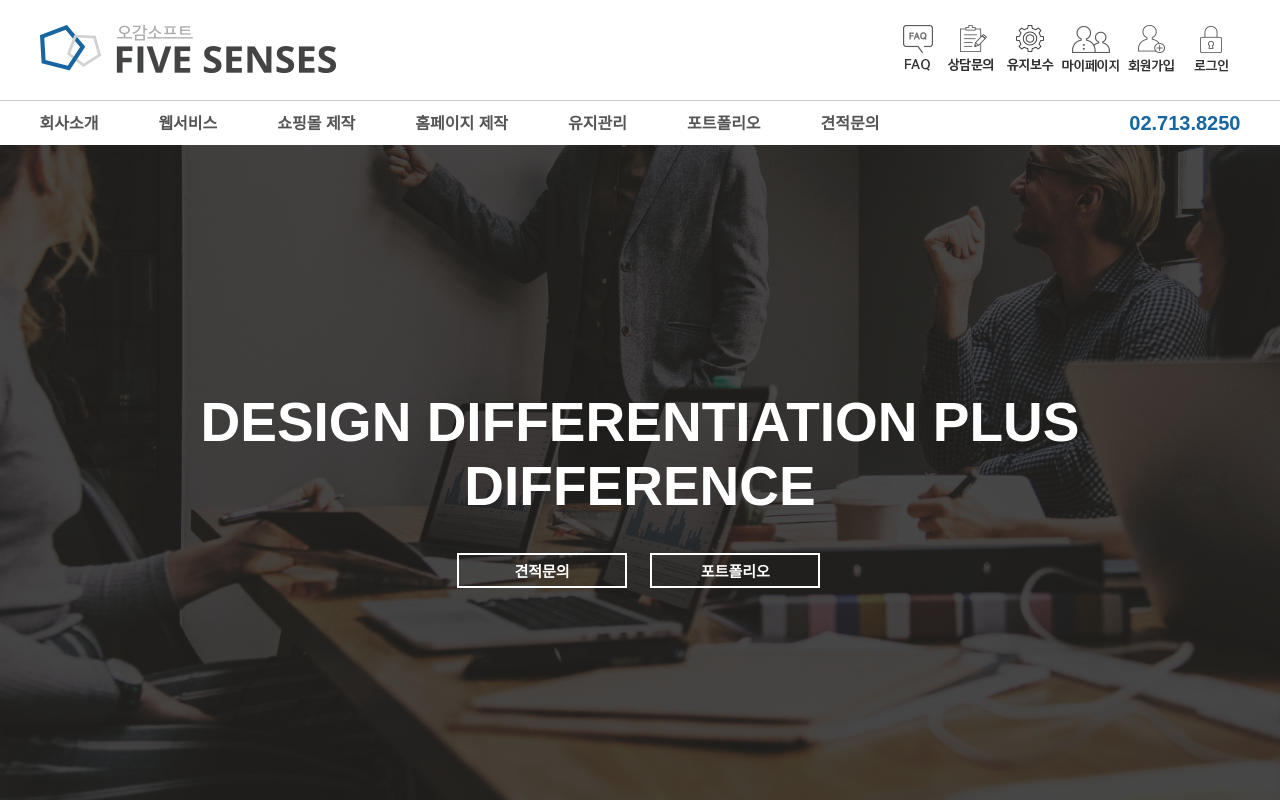
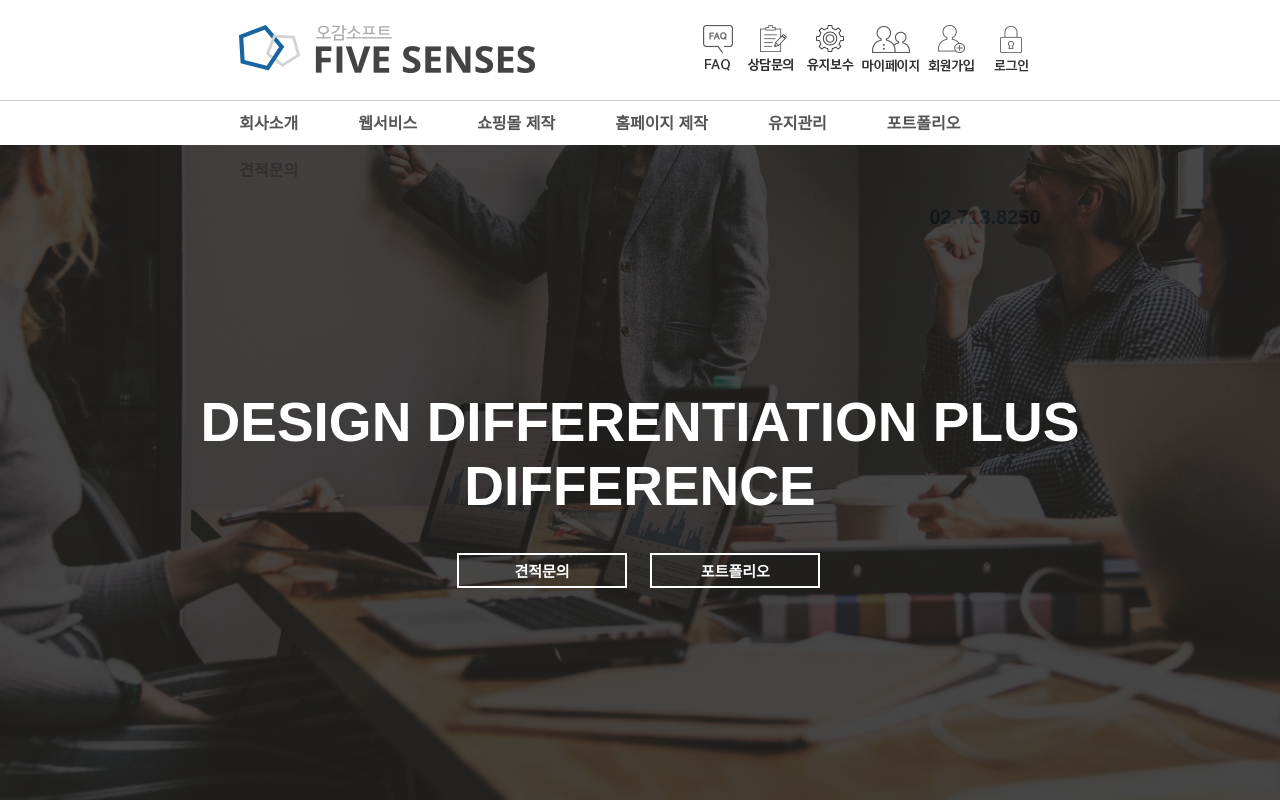
Before and after one commit to j983210/front2210, a plain HTML site: page index.html in a window 1280 px wide. Shown: the top 800 px of the page. Drawn offline with Linux system fonts and the light colour scheme.

Commit message:
Add files via upload

```diff
--- a/css/main.css
+++ b/css/main.css
@@ -15,7 +15,7 @@ header {
 }
 
 #header_in>div {
-  width: 1201px;
+  width: 62.6vw;
   height: 100px;
   margin: 0 auto;
 }
@@ -35,7 +35,7 @@ header {
 }
 
 #nav_bar {
-  width: 1201px;
+  width: 62.6vw;
   height: 45px;
   margin: 0 auto;
 }
```
